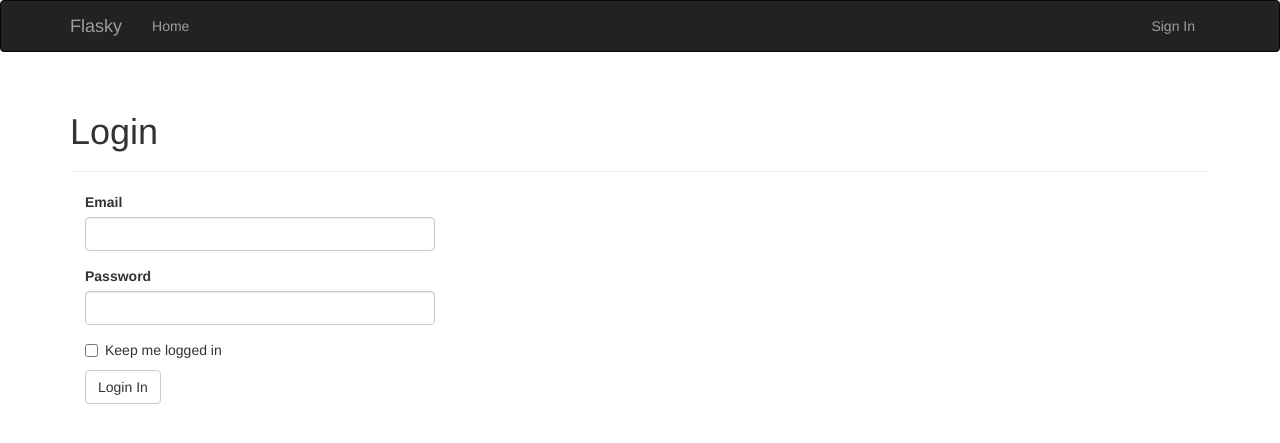
After one commit to druidich/MySite, a Flask app: page /auth/login in a window 1280 px wide. The commit adds this page. Shown: the top 443 px of the page. Run offline with Flask 2, Linux system fonts and the light colour scheme; some libraries are stand-ins or nearby versions.

Commit message:
добавлена форма входа

```diff
--- /dev/null
+++ b/app/auth/__init__.py
@@ -0,0 +1,5 @@
+from flask import Blueprint
+
+auth = Blueprint('auth', __name__)
+
+from . import views
--- /dev/null
+++ b/app/auth/forms.py
@@ -0,0 +1,10 @@
+from flask.ext.wtf import Form
+from wtforms import StringField, PasswordField, BooleanField, SubmitField
+from wtforms.validators import Required, Email, Length
+
+
+class LoginForm(Form):
+    email = StringField('Email', validators=[Required(), Length(1, 64), Email()])
+    password = PasswordField('Password', validators=[Required()])
+    remember_me = BooleanField('Keep me logged in')
+    submit = SubmitField('Login In')
--- /dev/null
+++ b/app/auth/views.py
@@ -0,0 +1,25 @@
+from flask import render_template, redirect, request, url_for, flash
+from flask.ext.login import login_user, login_required, logout_user
+from . import auth
+from ..model import User
+from app.auth.forms import LoginForm
+
+
+@auth.route('/login', methods=['GET', 'POST'])
+def login():
+    form = LoginForm()
+    if form.validate_on_submit():
+        user = User.query.filter_by(email=form.email.data).first()
+        if user is not None and user.verify_password(form.password.data):
+            login_user(user, form.remember_me.data)
+            return redirect(request.args.get('next') or url_for('main.index'))
+        flash('Invalid user name or password!!')
+    return render_template('auth/login.html', form=form)
+
+
+@auth.route('/logout')
+@login_required
+def logout():
+    logout_user()
+    flash('You have been logged out..')
+    return redirect(url_for('main.index'))
--- a/app/main/views.py
+++ b/app/main/views.py
@@ -19,5 +19,5 @@ def index():
             session['known'] = True
         session['name'] = form.name.data
         form.name.data = ''
-        return redirect(url_for('index'))
+        return redirect(url_for('.index'))
     return render_template('index.html', form=form, name=session.get('name'), known=session.get('known', False))
--- /dev/null
+++ b/app/templates/auth/login.html
@@ -0,0 +1,13 @@
+{% extends "base.html" %}
+{% import "bootstrap/wtf.html" as wtf %}
+
+{% block title %}Flasky - login {% endblock %}
+
+{% block page_content %}
+    <div class="page-header">
+        <h1>Login</h1>
+    </div>
+    <div class="col-md-4">
+        {{ wtf.quick_form(form) }}
+    </div>
+{% endblock %}
--- a/app/templates/base.html
+++ b/app/templates/base.html
@@ -2,9 +2,12 @@
 
 {% block title %}Flasky{% endblock %}
 
+
+
 {% block navbar %}
     <div class="navbar navbar-inverse" role="navigation">
         <div class="container">
+
             <div class="navbar-header">
                 <button type="button" class="navbar-toggle" data-toggle="collapse" data-target=".navbar-collapse">
                     <span class="sr-only">Toggle navigation</span>
@@ -14,13 +17,24 @@
                 </button>
                 <a class="navbar-brand" href="/">Flasky</a>
             </div>
+
             <div class="navbar-collapse collapse">
                 <ul class="nav navbar-nav">
                     <li><a href="/">Home</a></li>
                 </ul>
+
+                <ul class="nav navbar-nav navbar-right">
+                    {% if current_user.is_authenticated %}
+                        <li><a href="{{ url_for('auth.logout') }}">Sign Out</a></li>
+                    {% else %}
+                        <li><a href="{{ url_for('auth.login') }}">Sign In</a></li>
+                    {% endif %}
+                </ul>
             </div>
         </div>
     </div>
+
+
 {% endblock %}
 
 {% block content %}
@@ -33,4 +47,5 @@
         {% endfor %}
         {% block page_content %}{% endblock %}
     </div>
+
 {% endblock %}
--- a/config.py
+++ b/config.py
@@ -17,7 +17,7 @@ class Config:
 
 class DevelopmentConfig(Config):
     DEBUG = True
-    SQLALCHEMY_DATABASE_URI = os.environ.get('DEV_DATABASE_URL') or 'sqlite:///' + os.path.join(basedir, 'data-dev.db')
+    SQLALCHEMY_DATABASE_URI = os.environ.get('DEV_DATABASE_URL') or 'sqlite:///' + os.path.join(basedir, 'data.db')
 
 
 class TestingConfig(Config):
```
Also changed, not shown: app/__init__.py (+8 -0 lines), app/model.py (+18 -16 lines), app/main/TestForm.py (line endings or trailing spaces), app/templates/auth/logout.html (added).
